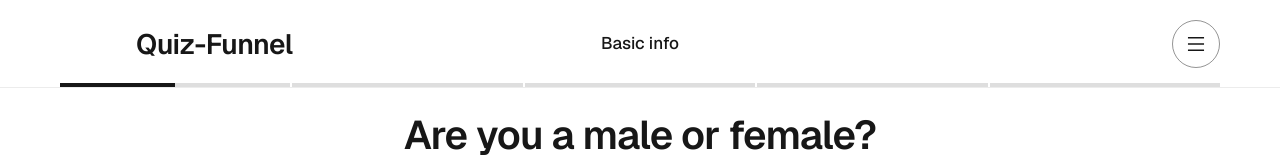
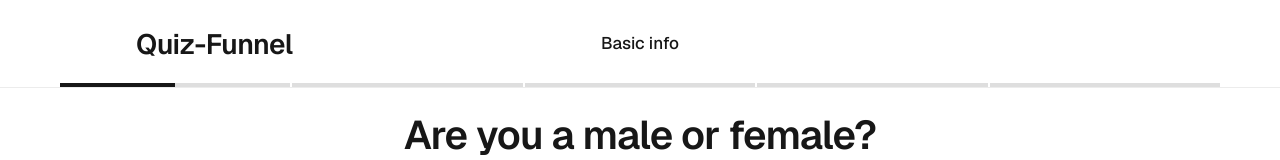
Before and after one commit to yolotang/health-quiz-funnel-v1, a Next.js app: page / in a window 1280 px wide. Shown: the top 160 px of the page. Built offline with nearby package versions, Linux system fonts and the light colour scheme.

Commit message:
修改移动端适配

```diff
--- a/src/app/page.tsx
+++ b/src/app/page.tsx
@@ -272,10 +272,6 @@ export default function Home() {
             report={reportForDisplay}
             unit={quizData.unit}
             onOpenPaywall={() => setPaywallOpen(true)}
-            onRestart={() => {
-              setPaywallOpen(false);
-              resetAll();
-            }}
           />
         );
       default:
@@ -356,7 +352,6 @@ export default function Home() {
             totalSteps={5}
             progress={progress}
             showProgress
-            showMenu
           />
         </div>
       ) : null}
--- a/src/components/common/TopNav.tsx
+++ b/src/components/common/TopNav.tsx
@@ -1,12 +1,11 @@
 "use client";
 
-import { ArrowLeftOutlined, MenuOutlined } from "@ant-design/icons";
+import { ArrowLeftOutlined } from "@ant-design/icons";
 
 interface TopNavProps {
   brand?: string;
   onBack?: () => void;
   showBack?: boolean;
-  showMenu?: boolean;
   title?: string;
   currentStep?: number;
   totalSteps?: number;
@@ -19,7 +18,6 @@ export function TopNav({
   brand = "Quiz-Funnel",
   onBack,
   showBack = true,
-  showMenu = true,
   title,
   totalSteps = 5,
   progress = 0,
@@ -61,17 +59,7 @@ export function TopNav({
         ) : null}
       </div>
 
-      {showMenu ? (
-        <button
-          type="button"
-          className="inline-flex h-12 w-12 items-center justify-center justify-self-end rounded-full border border-[rgba(23,23,23,0.46)] bg-transparent text-[#171717] transition hover:border-transparent hover:bg-[rgba(23,23,23,0.06)]"
-          aria-label="Menu"
-        >
-          <MenuOutlined className="text-lg" />
-        </button>
-      ) : (
-        <div className="h-12 w-12 justify-self-end" />
-      )}
+      <div className="h-12 w-12 justify-self-end" aria-hidden />
 
 
       {showProgress ? (
--- a/src/components/quiz/StepReport.tsx
+++ b/src/components/quiz/StepReport.tsx
@@ -17,7 +17,6 @@ interface StepReportProps {
   report: ReportData;
   unit: UnitSystem;
   onOpenPaywall: () => void;
-  onRestart: () => void;
 }
 
 function formatWeight(kg: number, unit: UnitSystem): string {
@@ -27,7 +26,7 @@ function formatWeight(kg: number, unit: UnitSystem): string {
   return `${kgToLb(kg).toFixed(1)} lbs`;
 }
 
-export function StepReport({ report, unit, onOpenPaywall, onRestart }: StepReportProps) {
+export function StepReport({ report, unit, onOpenPaywall }: StepReportProps) {
   const dotGlowId = `reportGoalDotGlow-${useId().replace(/:/g, "")}`;
   const [goalAnchor, setGoalAnchor] = useState<{ cx: number; cy: number } | null>(null);
 
@@ -228,24 +227,11 @@ export function StepReport({ report, unit, onOpenPaywall, onRestart }: StepRepor
         </div>
       </motion.div>
 
-      <div className="fixed inset-x-0 bottom-0 z-30 flex h-[calc(90px+env(safe-area-inset-bottom,0px))] items-center border-t border-[rgba(23,23,23,0.12)] bg-white px-4 shadow-[0_-4px_24px_-12px_rgba(23,23,23,0.06)] sm:px-6 lg:px-[60px]">
-        <div className="relative mx-auto h-full w-full max-w-5xl">
-          <button
-            type="button"
-            className="absolute left-0 top-1/2 z-10 -translate-y-1/2 rounded-full py-2 pr-2 text-left text-sm text-[rgba(23,23,23,0.45)] transition hover:text-[rgba(23,23,23,0.65)]"
-            onClick={onRestart}
-          >
-            Restart
+      <div className="fixed inset-x-0 bottom-0 z-30 flex h-[calc(90px+env(safe-area-inset-bottom,0px))] items-center justify-center border-t border-[rgba(23,23,23,0.12)] bg-white px-4 shadow-[0_-4px_24px_-12px_rgba(23,23,23,0.06)] sm:px-6 lg:px-[60px]">
+        <div className="flex w-full max-w-5xl justify-center">
+          <button type="button" onClick={onOpenPaywall} className="quiz-footer-primary-cta">
+            Continue
           </button>
-          <div className="pointer-events-none absolute inset-0 flex items-center justify-center">
-            <button
-              type="button"
-              onClick={onOpenPaywall}
-              className="quiz-footer-primary-cta"
-            >
-              Continue
-            </button>
-          </div>
         </div>
       </div>
     </section>
```
